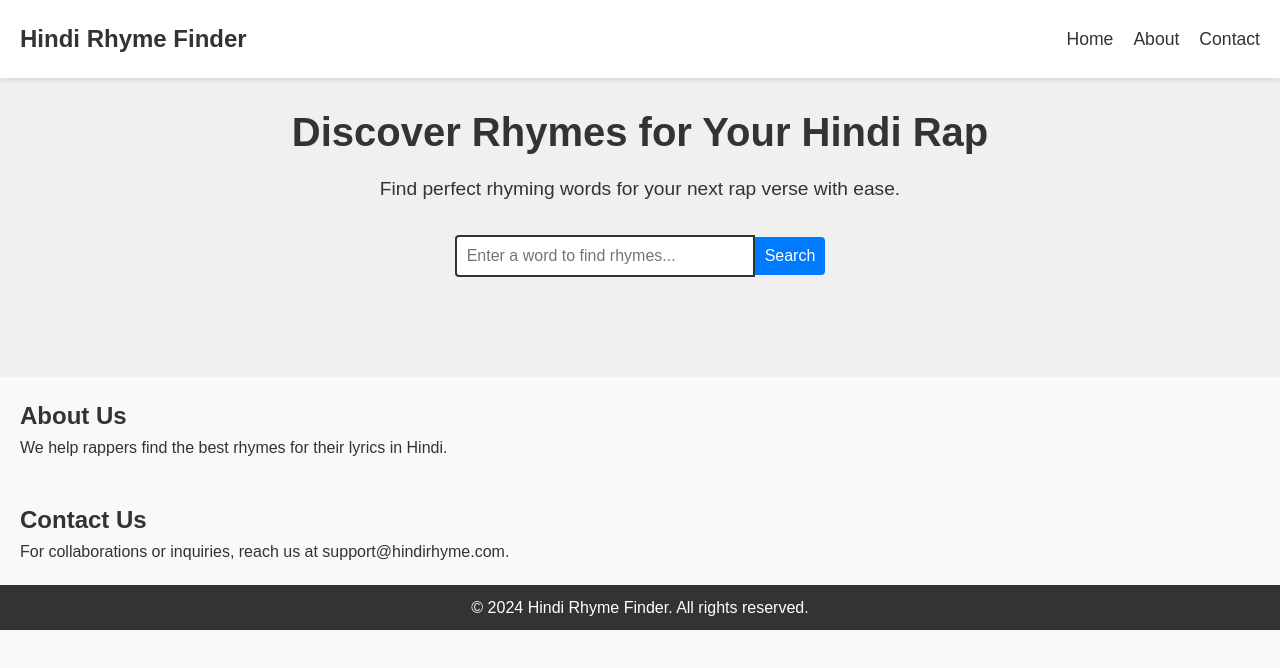
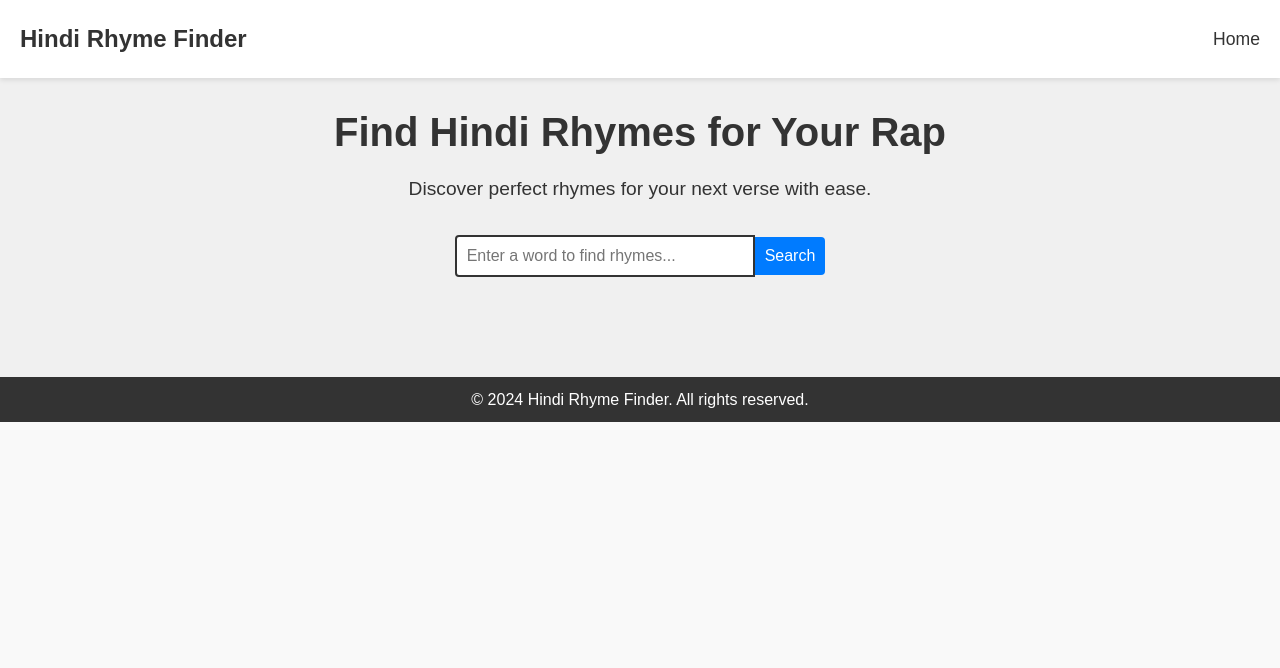
Before and after one commit to mrujjwalkandpal/rhymerhindi, a plain HTML site: page index.html in a window 1280 px wide. Drawn offline with Linux system fonts and the light colour scheme.

Commit message:
Update index.html

```diff
--- a/index.html
+++ b/index.html
@@ -14,8 +14,6 @@
       <nav>
         <ul class="nav-links">
           <li><a href="#home">Home</a></li>
-          <li><a href="#about">About</a></li>
-          <li><a href="#contact">Contact</a></li>
         </ul>
         <div class="hamburger">
           <span></span>
@@ -27,24 +25,15 @@
 
     <main>
       <section class="hero">
-        <h1>Discover Rhymes for Your Hindi Rap</h1>
-        <p>Find perfect rhyming words for your next rap verse with ease.</p>
+        <h1>Find Hindi Rhymes for Your Rap</h1>
+        <p>Discover perfect rhymes for your next verse with ease.</p>
 
         <!-- Search Section -->
         <div class="search-box">
-          <input type="text" placeholder="Enter a word to find rhymes...">
-          <button>Search</button>
+          <input type="text" id="search-input" placeholder="Enter a word to find rhymes...">
+          <button id="search-btn">Search</button>
         </div>
-      </section>
-
-      <section id="about" class="content">
-        <h2>About Us</h2>
-        <p>We help rappers find the best rhymes for their lyrics in Hindi.</p>
-      </section>
-
-      <section id="contact" class="content">
-        <h2>Contact Us</h2>
-        <p>For collaborations or inquiries, reach us at support@hindirhyme.com.</p>
+        <div id="results"></div>
       </section>
     </main>
 
```
